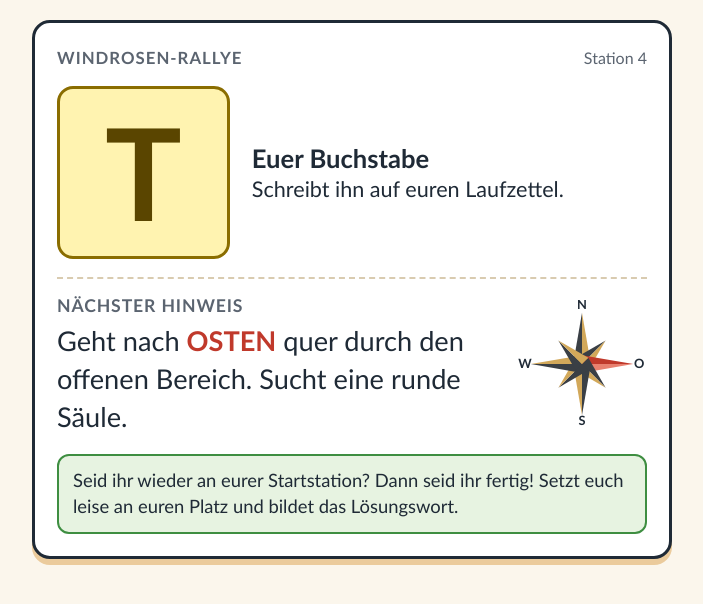
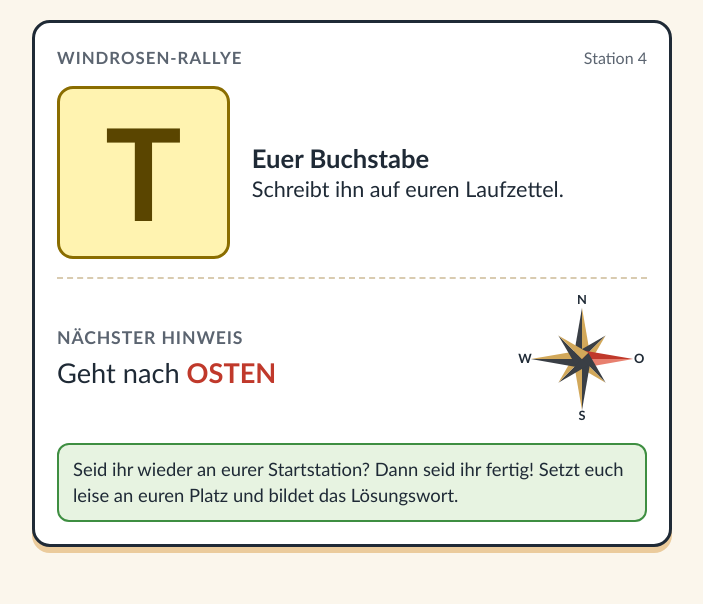
Before and after one commit to TimGDRT/Windrosenrally, a plain HTML site: page station4.html in a window 1280 px wide. Shown: the whole page, without its empty margins (288-991 px from the left). Drawn offline with Linux system fonts and the light colour scheme; a web font is replaced by a local one.

Commit message:
Update station4.html

```diff
--- a/station4.html
+++ b/station4.html
@@ -42,7 +42,7 @@
     <div class="letterlabel"><b>Euer Buchstabe</b>Schreibt ihn auf euren Laufzettel.</div>
   </div>
   <section class="hint">
-    <div><h2>Nächster Hinweis</h2><p>Geht nach <span class="dir">OSTEN</span> quer durch den offenen Bereich. Sucht eine runde Säule.</p></div>
+    <div><h2>Nächster Hinweis</h2><p>Geht nach <span class="dir">OSTEN</span> </p></div>
     <svg class="rose" viewBox="0 0 130 132" role="img" aria-label="Windrose, Richtung O markiert"><polygon points="65.0,13.0 56.0,65.0 65,65" fill="#3A3F45"/><polygon points="65.0,13.0 74.0,65.0 65,65" fill="#D2A85A"/><polygon points="89.0,41.0 58.6,58.6 65,65" fill="#3A3F45"/><polygon points="89.0,41.0 71.4,71.4 65,65" fill="#D2A85A"/><polygon points="117.0,65.0 65.0,56.0 65,65" fill="#C0392B"/><polygon points="117.0,65.0 65.0,74.0 65,65" fill="#E8806F"/><polygon points="89.0,89.0 71.4,58.6 65,65" fill="#3A3F45"/><polygon points="89.0,89.0 58.6,71.4 65,65" fill="#D2A85A"/><polygon points="65.0,117.0 74.0,65.0 65,65" fill="#3A3F45"/><polygon points="65.0,117.0 56.0,65.0 65,65" fill="#D2A85A"/><polygon points="41.0,89.0 71.4,71.4 65,65" fill="#3A3F45"/><polygon points="41.0,89.0 58.6,58.6 65,65" fill="#D2A85A"/><polygon points="13.0,65.0 65.0,74.0 65,65" fill="#3A3F45"/><polygon points="13.0,65.0 65.0,56.0 65,65" fill="#D2A85A"/><polygon points="41.0,41.0 58.6,71.4 65,65" fill="#3A3F45"/><polygon points="41.0,41.0 71.4,58.6 65,65" fill="#D2A85A"/><text x="65" y="9" text-anchor="middle" font-weight="700" font-size="13" fill="#1F2A36">N</text><text x="123" y="69" text-anchor="middle" font-weight="700" font-size="13" fill="#1F2A36">O</text><text x="65" y="127" text-anchor="middle" font-weight="700" font-size="13" fill="#1F2A36">S</text><text x="7" y="69" text-anchor="middle" font-weight="700" font-size="13" fill="#1F2A36">W</text></svg>
   </section>
   <div class="done">Seid ihr wieder an eurer Startstation? Dann seid ihr fertig! Setzt euch leise an euren Platz und bildet das Lösungswort.</div>
```
